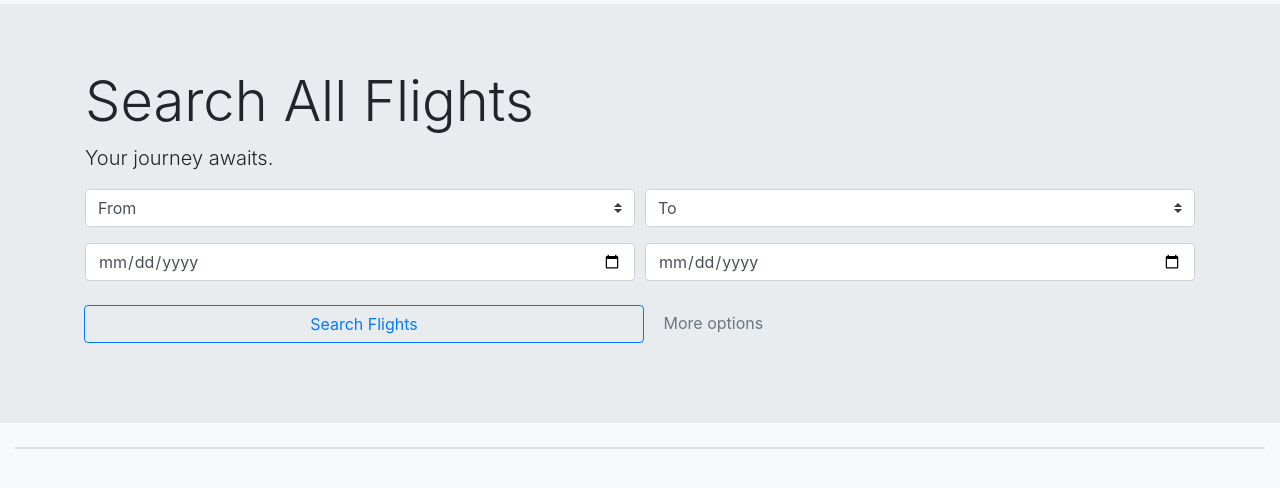
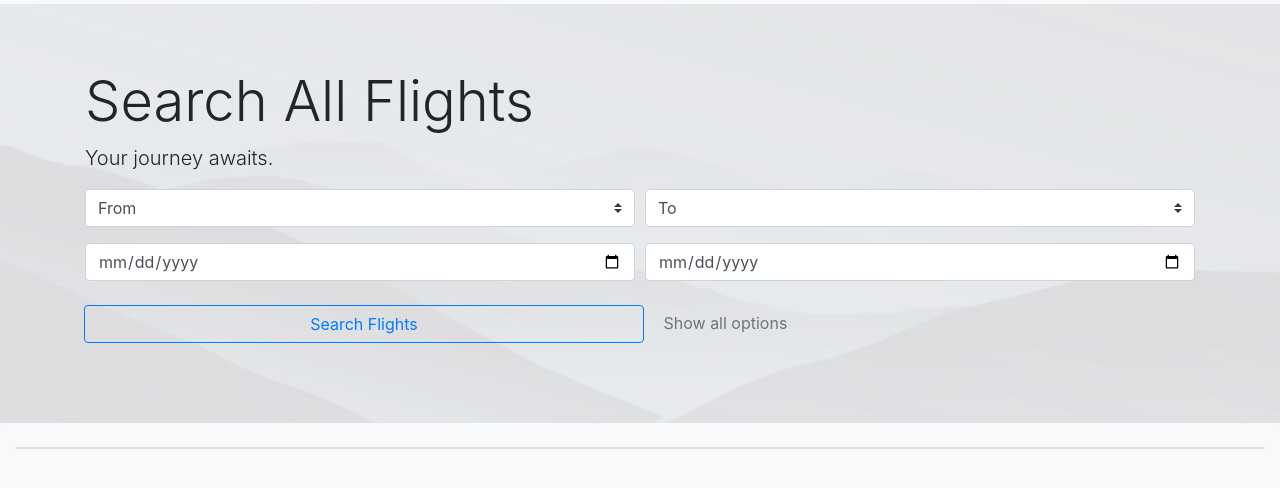
Before and after one commit to jamiekohns/BDPA-HSCC-Practice, a PHP site: page / in a window 1280 px wide. Shown: the part 56-544 px from the top of the page. Run offline with PHP 8.4, Linux system fonts and the light colour scheme; the visitor is signed in with stand-in values (Sample User, id 1); data that the repository does not hold is empty.

Commit message:
Minor changes and background graphic

```diff
--- a/app/index.php
+++ b/app/index.php
@@ -64,7 +64,7 @@ if (isset($_POST['submit'])){
     $response = $rest->all();
 }
 ?>
-<div class="jumbotron sticky-top mb-0 pb-3 rounded-0"> <!-- style="background-image: url(/web-assets/images/mountaintest.png); background-size: 1500px auto;" -->
+<div class="jumbotron sticky-top mb-0 pb-3 rounded-0" style="background-image: url(/web-assets/images/placeholder-bg-1.png); background-size: 1500px auto;">
     <div class="container">
         <h1 class="display-4">Search All Flights</h1>
         <p class="lead">Your journey awaits.</p>
@@ -163,7 +163,7 @@ if (isset($_POST['submit'])){
                         <div class="col col-12 px-0 mx-0 mt-2">
                             <button type="submit" name="submit" value="1" class="btn btn-outline-primary col-6 ml-1">Search Flights</button>
                             <a class="col-6 text-muted mx-0" data-toggle="collapse" href="#collapseExample" role="button" aria-expanded="false" aria-controls="collapseExample">
-                                More options
+                                Show all options
                             </a>
                         </div>
                     </div>
```
Also changed, not shown: app/web-assets/Images/placeholder-bg-1.png (added), app/web-assets/Images/placeholder-bg-2.png (added).
